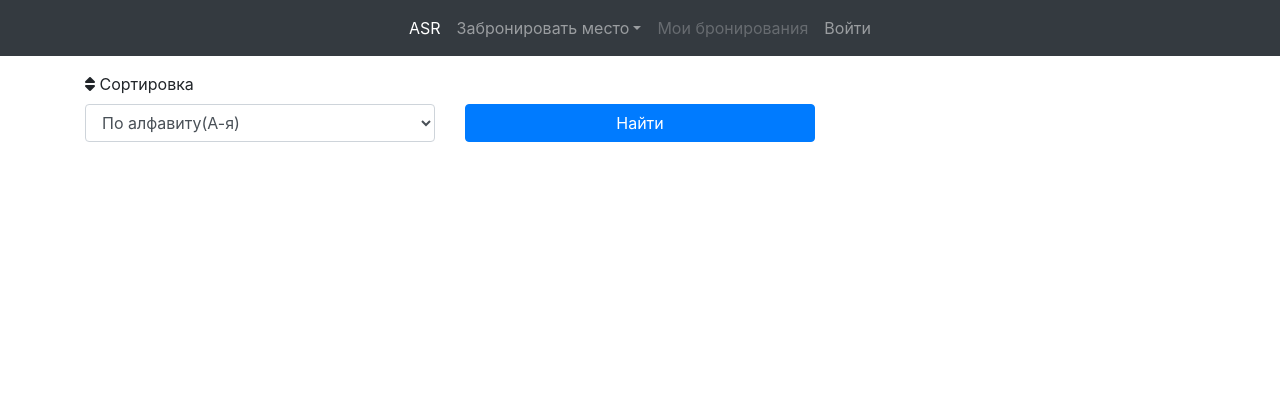
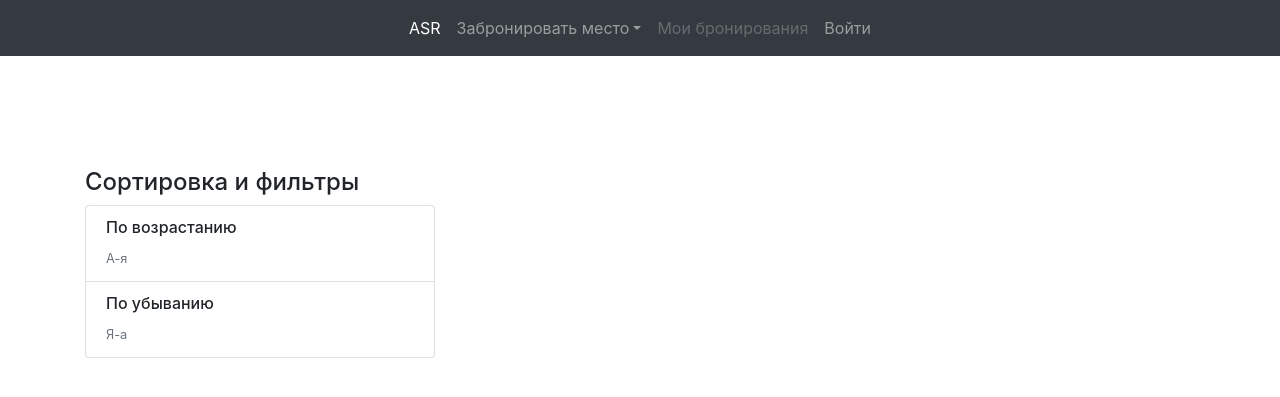
Before and after one commit to Ga3B/Aventica-Seat-Reservation-, a Django app: page /MainApp/change_room/rooms in a window 1280 px wide. Shown: the top 397 px of the page. Run offline with Django 3.2, Linux system fonts and the light colour scheme; data that the repository does not hold is empty; some libraries are stand-ins or nearby versions.

Commit message:
Revert "изменения сортировки"
This reverts commit 5920440d730237e149064f45d2e36d628733d0e0.

```diff
--- a/MainApp/templates/MainApp/change_room.html
+++ b/MainApp/templates/MainApp/change_room.html
@@ -13,36 +13,45 @@
   {% endif %}
 </div>
 
-<div class="container mb-3">
+<!-- <div class="progress m-4">
+  <div class="progress-bar" role="progressbar" style="width: 40%;" aria-valuenow="40" aria-valuemin="0"
+    aria-valuemax="100">40%</div>
+</div> -->
 
-  <div class="row well">
-      <div class="col-lg-4 col-md-4">
-          <div class="form-group">
-              <label for="select111" class="control-label">
-                  <i class="fa fa-sort"></i> Сортировка</label>
-              <select id="select111" class="form-control">
-                  <option>По алфавиту(А-я)</option>
-                  <option>По алфавиту(Я-а)</option>
-              </select>
-          </div>
-      </div>
-      <div class="col-lg-4 col-md-4">
-          <div class="form-group">
-              <label for="select111" class="control-label" style="color:transparent;">
-                  <i class="fa fa-search"></i> Найти</label>
-              <input class="btn btn-primary btn-block btn-raised" type="submit" value="Найти">
-          </div>
-      </div>
-  </div>
-
-</div>
+<!-- <div class="title text-center mt-3">
+  <p>Выберите место, за которым хотите работать</p>
+</div> -->
 
 <div class="container">
-  <div class=" text-center"></div>
+  <div class="py-5 text-center"></div>
+  <div class="row">
+    <div class="col-md-4 order-md-2 mb-8">
+      <h4>Сортировка и фильтры</h4>
+      <ul class="list-group mb-3">
+        <li class="list-group-item d-flex justify-content-between lh-condensed">
+          <div>
+            <h6>По возрастанию</h6>
+            <small class="text-muted"> А-я</small>
+          </div>
+        </li>
+        <li class="list-group-item d-flex justify-content-between lh-condensed">
+          <div>
+            <h6>По убыванию</h6>
+            <small class="text-muted"> Я-а</small>
+          </div>
+        </li>
+        <!-- <li class="list-group-item d-flex justify-content-between lh-condensed">
+          <div>
+            <h6>По возрастанию</h6>
+            <small class="text-muted"> что-нибудь</small>
+          </div>
+        </li> -->
+      </ul>
+    </div>
 
     {% if rooms %}
     {% for room in rooms %}
-
+      <div class="col-md-8 order-md-2">
         <div class="card mb-4 shadow-sm">
           <!-- <img src="{% static room.photo.url %}" alt=""> -->
           <div class="card-body">
@@ -50,6 +59,8 @@
             <p class="card-text">{{ room.description }}</p>
             <div class="d-flex justify-content-between align-items-center">
               <div class="btn-group">
+                <!-- Чтобы вернуть как было - заменить дата-таргет и дата-тоггл на хреф -->
+                <!-- href="{% url 'MainApp:change_time' 'room' room.id %}" -->
                 <a type="button" data-val="{{ room.id }}" data-type="Room"
                 data-toggle="modal" data-target="#bookModal"  class="btn btn-sm btn-outline-secondary" >Далее</a>
 
@@ -58,12 +69,13 @@
             </div>
           </div>
         </div>
-
+      </div>
     {% endfor %}
     {% endif %}
 
     {% if workplaces %}
     {% for workplace in workplaces %}
+      <div class="col-md-8 order-md-1">
 
         <div class="card mb-4 shadow-sm">
           <!-- <img src="{% static workplace.photo.url %}" alt=""> -->
@@ -82,7 +94,7 @@
             </div>
           </div>
         </div>
-
+      </div>
     {% endfor %}
     {% endif %}
 
@@ -109,7 +121,7 @@
                           <label for="time_start">Время начала</label><input type="text" class="form-control" id="time_start">
                           <label for="time_end">Время конца</label><input type="text" class="form-control" id="time_end">
                       </div>
-                      <button id="book" type="submit" class="btn btn-primary"  data-toggle="modal" data-target="#succesModal" >Забронировать</button>
+                      <button id="book" type="submit" class="btn btn-primary"  data-toggle="modal" data-target="#succesModal">Забронировать</button>
                       {% csrf_token %}
                   </form>
           </div>
@@ -130,6 +142,7 @@
           Ваша заявка принята!
         </div>
         <div class="modal-footer">
+          <!-- <button type="button" class="btn btn-secondary" data-dismiss="modal">Close</button> -->
           <a type="button" href="{% url 'MainApp:my_booking' %}" class="btn btn-primary">В мои бронирования</a>
         </div>
       </div>
```
